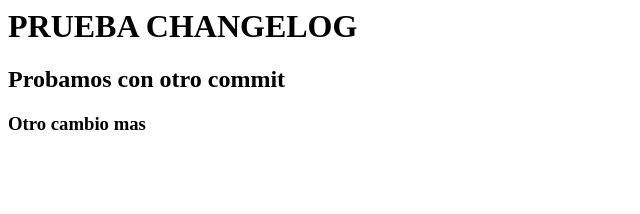
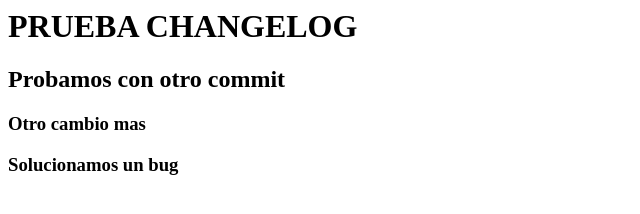
Before and after one commit to oscarteston/pruebaChangelog, a website: page index.html in a window 1280 px wide. Shown: the whole page, without its empty margins (0-640 px from the left). Drawn offline with Linux system fonts and the light colour scheme.

Commit message:
fix(bug): Bug solucionado

```diff
--- a/index.html
+++ b/index.html
@@ -5,5 +5,6 @@
     <h1>PRUEBA CHANGELOG</h1>
     <h2>Probamos con otro commit</h2>
     <h3>Otro cambio mas</h3>
+    <h3>Solucionamos un bug</h3>
 </body>
 </html>
```
